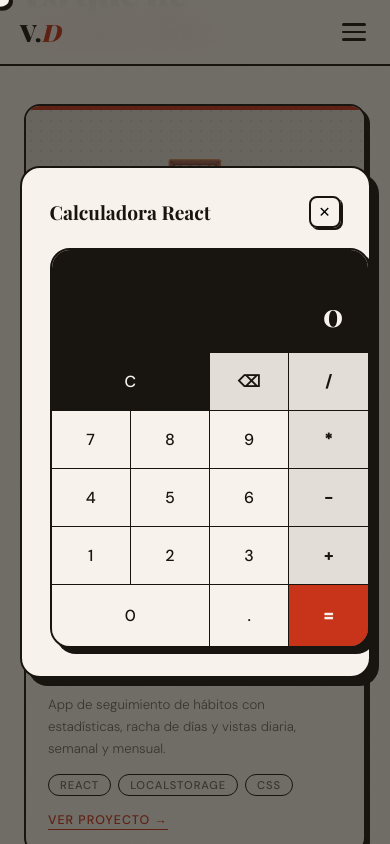
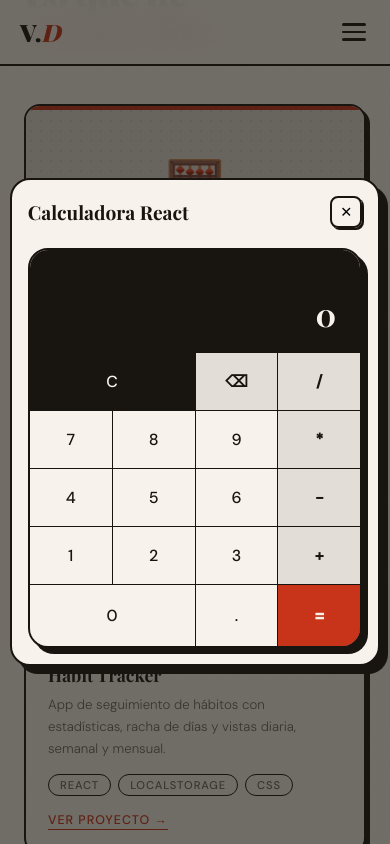
Before and after one commit to CerberoDgvm/mi-portafolio, a React (Vite) app: page / in a window 390 px wide. Both pictures are taken after a click on the button "VER PROYECTO →". Shown: the part 2498-3342 px from the top of the page. Built offline with nearby package versions, Linux system fonts and the light colour scheme; a web font is replaced by a local one.

Commit message:
fix cursor y calculadora responsive movil

```diff
--- a/src/index.css
+++ b/src/index.css
@@ -1060,4 +1060,19 @@ body::before {
 @media (max-width: 768px) {
   .nav-links--desktop { display: none; }
   .nav-hamburger { display: flex; }
+
+  /* Deshabilita cursor personalizado en móvil */
+  body { cursor: auto; }
+  .cursor { display: none; }
+
+  /* Calculadora centrada en modal móvil */
+  .modal-box {
+    width: 95%;
+    padding: 16px;
+  }
+
+  .calc-wrap {
+    width: 100%;
+    max-width: 100%;
+  }
 }
```
